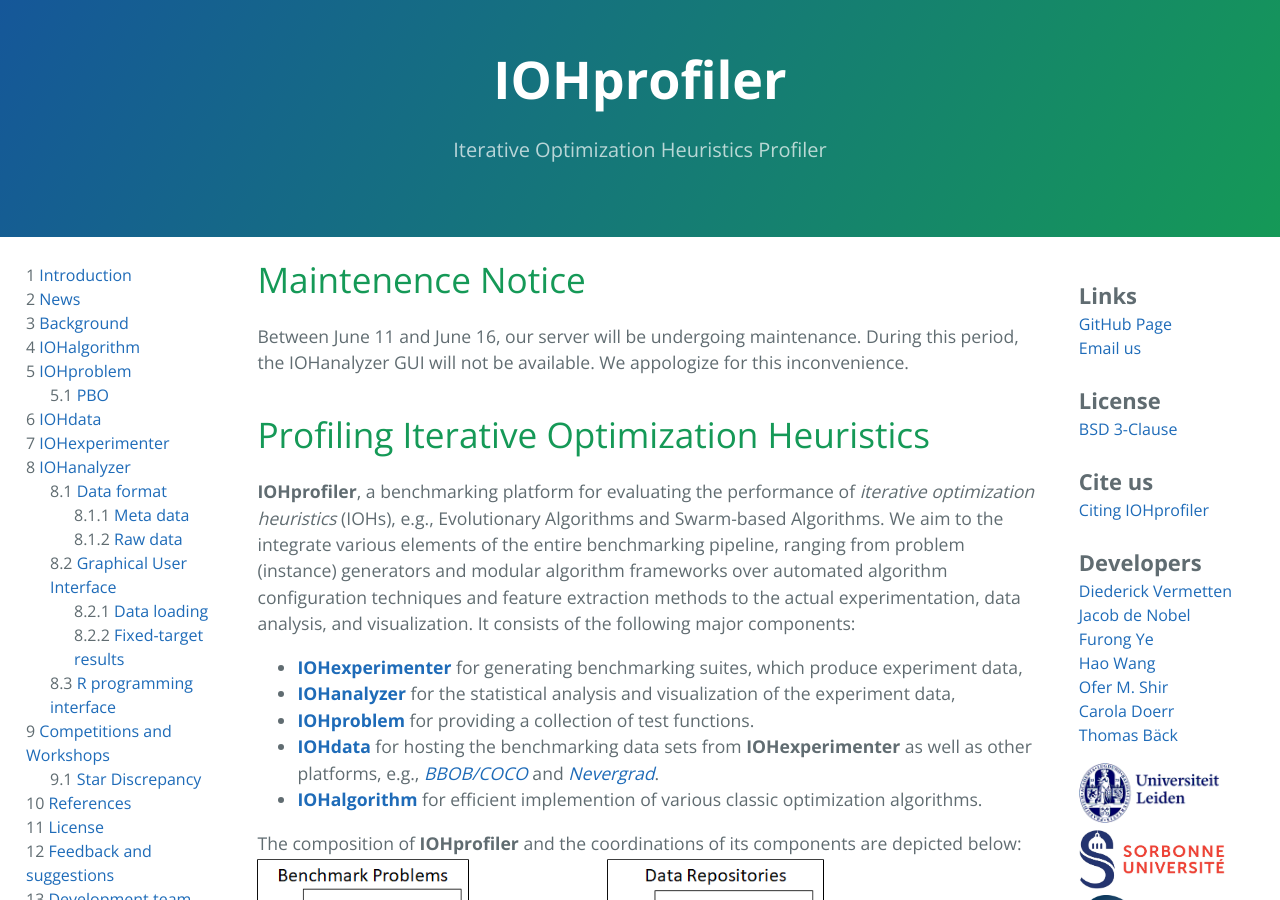
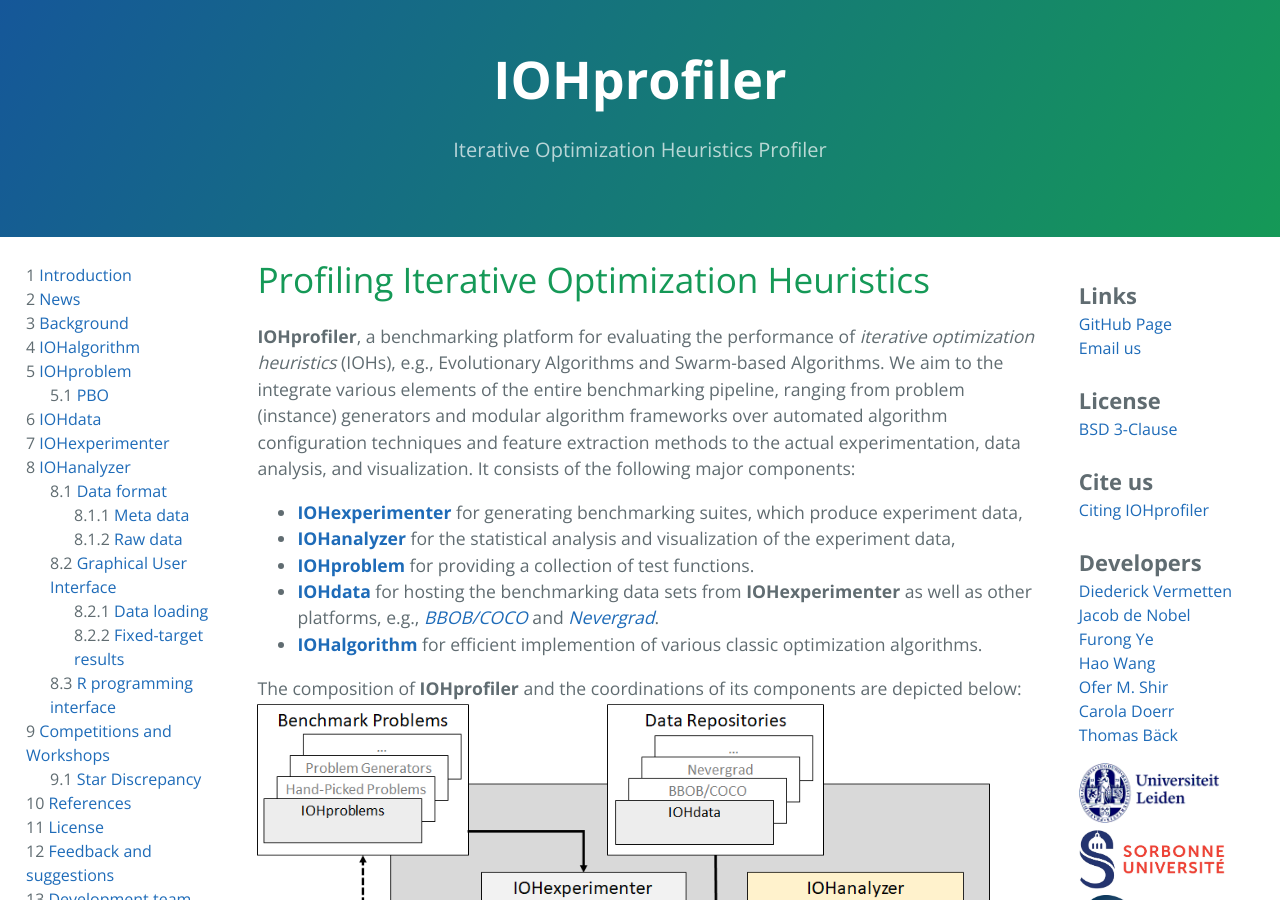
Before and after one commit to IOHprofiler/IOHprofiler.github.io, a Jekyll site: the page built from index.md, in a window 1280 px wide and 900 px high. Built offline with Jekyll 4.4.1, drawn with Linux system fonts in a browser that asks for light colours; formulas are drawn with MathJax 3; some of the changed text lies outside the part shown.

Commit message:
Remove maintenance notice
Server move is finished

```diff
--- a/index.md
+++ b/index.md
@@ -3,10 +3,6 @@ layout: page
 title: IOHprofiler
 nav_order: 2
 ---
-
-# Maintenence Notice
-
-Between June 11 and June 16, our server will be undergoing maintenance. During this period, the IOHanalyzer GUI will not be available. We appologize for this inconvenience.
 
 # Profiling Iterative Optimization Heuristics
 
@@ -48,7 +44,7 @@ In addition to this wiki page, there are a number of (more) detailed documentati
   * Main repository: [https://github.com/IOHprofiler](https://github.com/IOHprofiler)
   * Algorithms: [https://github.com/IOHprofiler/IOHalgorithm](https://github.com/IOHprofiler/IOHalgorithm)
   * Performance data: (for the time being, these are available via the web-interface at [http://iohprofiler.liacs.nl](http://iohprofiler.liacs.nl), or at [https://github.com/IOHprofiler/IOHdata](https://github.com/IOHprofiler/IOHdata))
-* __IOHanalyzer Online Service__: [http://iohprofiler.liacs.nl](http://iohprofiler.liacs.nl)
+* __IOHanalyzer Online Service__: [https://iohanalyzer.liacs.nl](https://iohanalyzer.liacs.nl)
 * __Bug reports__:
   * __IOHanalyzer__: [https://github.com/IOHprofiler/IOHanalyzer/issues](https://github.com/IOHprofiler/IOHanalyzer/issues)
   * __IOHexperimenter__: [https://github.com/IOHprofiler/IOHexperimenter/issues](https://github.com/IOHprofiler/IOHexperimenter/issues)
```
